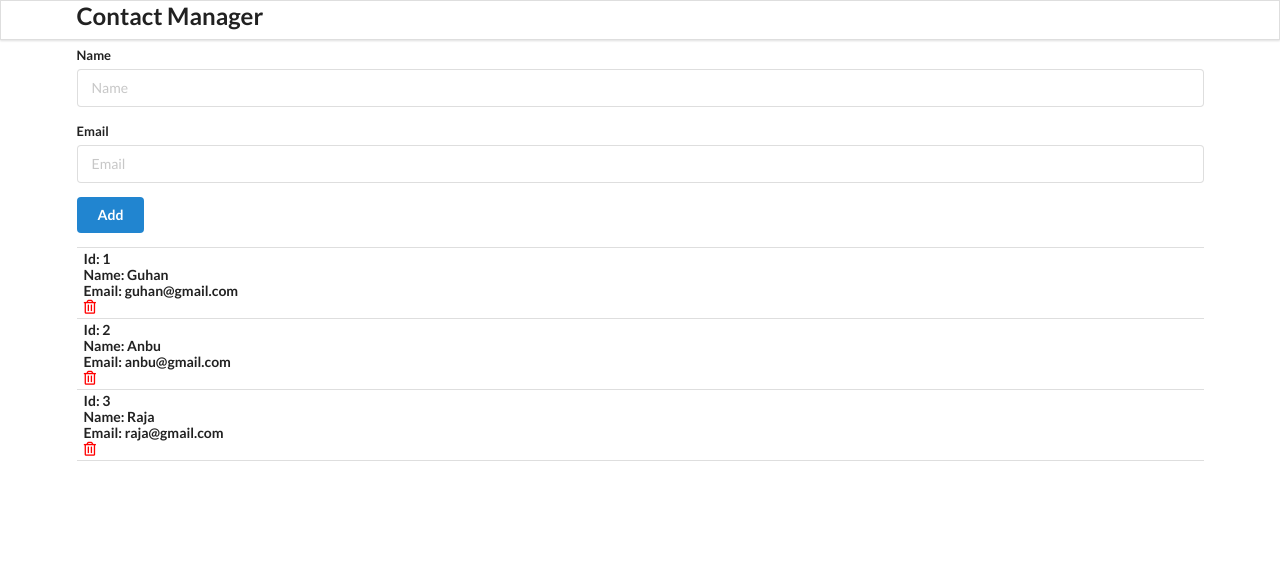
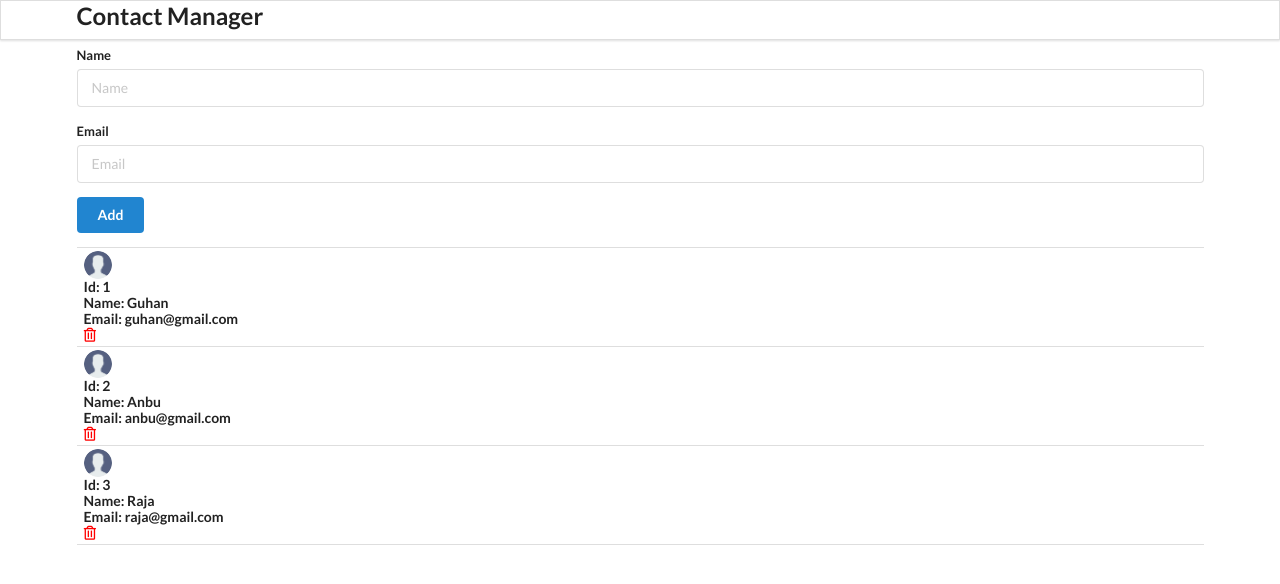
Before and after one commit to Guhanganesan/ReactJS, a React (Create React App) app in the folder myapp/: page / in a window 1280 px wide. Shown: the top 584 px of the page. Built offline with nearby package versions, Linux system fonts and the light colour scheme.

Commit message:
how to add image in react js

```diff
--- a/myapp/src/components/ContactCard.js
+++ b/myapp/src/components/ContactCard.js
@@ -1,10 +1,12 @@
 import React from 'react';
+import user from '../images/user.png';
 
 const ContactCard = (props)=>{
     const {id, name, email} = props.contacts;
     return (
         <div className="item">
             <div className="content">
+                <img className="ui avatar image" src={user}></img>
                 <div className="header">
                     Id: {id}
                 </div>
```
Also changed, not shown: myapp/src/images/user.png (added).
